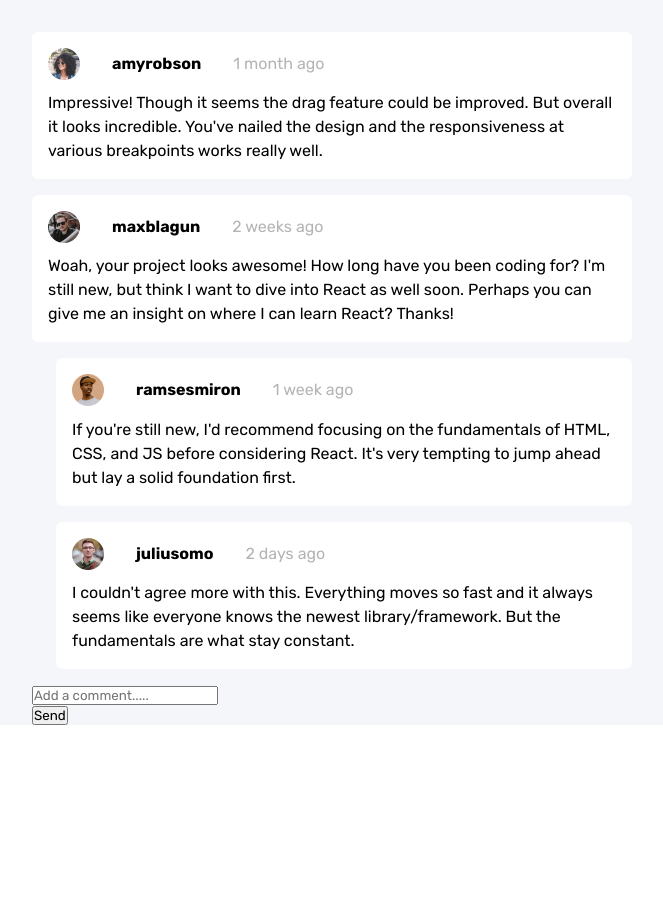
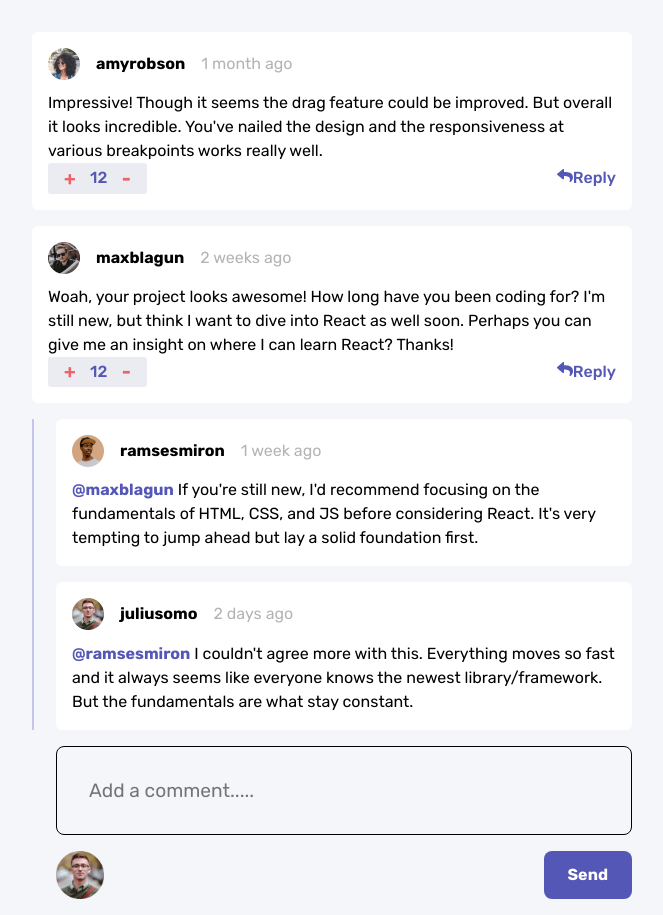
Before and after one commit to ShinobiKoda/comment-app, a React (Vite) app: page / in a window 1280 px wide. Shown: the whole page, without its empty margins (308-971 px from the left). Before the commit the page ends 800 px from the top, so only its background shows below. Built offline with nearby package versions, Linux system fonts and the light colour scheme; data requests are answered from the project's data file.

Commit message:
completed votes for comments

```diff
--- a/src/home.jsx
+++ b/src/home.jsx
@@ -1,14 +1,47 @@
 import useFetch from "./use_fetch";
+import { useState } from "react";
+import { useEffect } from "react";
+import image from "../public/images/avatars/image-juliusomo.png";
+import reply from "../public/images/icon-reply.svg"
 
 const Home = () => {
   const { data: comments, isLoading } = useFetch(
     "http://localhost:3000/comments"
   );
 
+  const [votes, setVotes] = useState({});
+
+  useEffect(() => {
+    if (comments && Array.isArray(comments)) {
+      const initialVotes = {};
+      comments.forEach(comment => {
+        initialVotes[comment.id] = 12; // Assuming each comment starts with 12 votes
+      });
+      setVotes(initialVotes);
+    }
+  }, [comments]);
+
+  const incrementValue = (commentId) => {
+    setVotes(prevVotes => ({
+      ...prevVotes,
+      [commentId]: prevVotes[commentId] + 1,
+    }));
+  };
+
+  const decrementValue = (commentId) => {
+    setVotes(prevVotes => ({
+      ...prevVotes,
+      [commentId]: prevVotes[commentId] > 0 ? prevVotes[commentId] - 1 : 0,
+    }));
+  };
+
+
+
+
   return (
     <div className="container">
       <div className="comments_container">
-        {isLoading && <p className="loading_text">Loading...</p>}
+        {/* {isLoading && <p className="loading_text">Loading...</p>} */}
         {comments &&
           comments.map((comment) => (
             <div className="comment_container box" key={comment.id}>
@@ -18,6 +51,16 @@ const Home = () => {
                 <span className="date_comment">{comment.createdAt}</span>
               </div>
               <p>{comment.content}</p>
+              <div className="vote_container">
+                <div className="votes">
+                  <button className="add" onClick={() => incrementValue(comment.id)}>+</button> <span className="result">{votes[comment.id]}</span><button className="minus" onClick={() => decrementValue(comment.id)}>-</button>
+                </div>
+                <div className="reply">
+                  <img src={reply} alt="" />
+                  <span>Reply</span>
+                </div>
+
+              </div>
             </div>
           ))}
         <div>
@@ -33,7 +76,7 @@ const Home = () => {
                         <span className="user_name">{reply.user.username}</span>
                         <span className="date_comment">{reply.createdAt}</span>
                         </div>
-                        <p>{reply.content}</p>
+                        <p><span className="replying_to">@{reply.replyingTo}</span> {reply.content}</p>
                       </div>
                     ))}
                 </div>
@@ -45,7 +88,7 @@ const Home = () => {
             <input type="text" placeholder="Add a comment....." />
           </div>
           <div className="send">
-            <img src="" alt="" />
+            <img src={image} alt="" />
             <button>Send</button>
           </div>
         </div>
--- a/src/index.css
+++ b/src/index.css
@@ -1,18 +1,30 @@
-@import url('https://fonts.googleapis.com/css2?family=Rubik:ital,wght@0,300..900;1,300..900&display=swap');
+@import url("https://fonts.googleapis.com/css2?family=Rubik:ital,wght@0,300..900;1,300..900&display=swap");
 
-:root{
+:root {
   --line-height: 1.5;
+  --Moderate-blue: hsl(238, 40%, 52%);
+  --Soft-Red: hsl(358, 79%, 66%);
+  --Light-grayish-blue: hsl(239, 57%, 85%);
+  --Pale-red: hsl(357, 100%, 86%);
+  --Dark-blue: hsl(212, 24%, 26%);
+  --Grayish-Blue: hsl(211, 10%, 45%);
+  --Light-gray: hsl(223, 19%, 93%);
+  --Very-light-gray: hsl(228, 33%, 97%);
+  --White: hsl(0, 0%, 100%);
 }
 
-
-*{
+* {
   margin: 0;
   padding: 0;
   box-sizing: border-box;
-  font-family: 'Rubik';
+  font-family: "Rubik";
 }
 
-.container{
+button{
+  cursor: pointer;
+}
+
+.container {
   width: 100%;
   height: 100%;
   color: #000;
@@ -20,7 +32,7 @@
   padding-top: 2rem;
 }
 
-.comments_container{
+.comments_container {
   display: flex;
   height: 100%;
   flex-direction: column;
@@ -30,7 +42,7 @@
   margin: 0 auto;
 }
 
-.comment_container{
+.comment_container {
   border-radius: 0.4rem;
   padding: 1rem;
   background-color: #fff;
@@ -39,14 +51,27 @@
   line-height: var(--line-height);
 }
 
-.replies_container{
+.replies_container {
   display: flex;
   flex-direction: column;
   gap: 1rem;
   margin-left: 1.5rem;
+  position: relative;
+
+  height: 100%;
 }
 
-.reply_container{
+.replies_container::before {
+  content: "";
+  position: absolute;
+  width: 0.1rem;
+  height: 100%;
+  left: -1.5rem;
+
+  background-color: var(--Light-grayish-blue);
+}
+
+.reply_container {
   border-radius: 0.4rem;
   padding: 1rem;
   background-color: #fff;
@@ -55,22 +80,108 @@
   line-height: var(--line-height);
 }
 
-.box img{
+.box img {
   height: auto;
   width: 2rem;
 }
 
-.profile{
+.profile {
   display: flex;
   align-items: center;
-  gap: 2rem;
+  gap: 1rem;
   margin-bottom: 0.7rem;
 }
 
-.profile .user_name{
+.profile .user_name {
   font-weight: bolder;
 }
 
-.profile .date_comment{
+.profile .date_comment {
   color: #b3b4b6;
 }
+
+.replying_to {
+  color: var(--Moderate-blue);
+  font-weight: 700;
+}
+
+.reply_input {
+  margin-left: 1.5rem;
+}
+
+.reply_input img {
+  height: auto;
+  width: 3rem;
+}
+
+.reply_input input {
+  padding: 2rem;
+  width: 100%;
+  border: none;
+  outline: none;
+  background: none;
+  font-size: 1.2rem;
+  border: 1px solid black;
+  border-radius: 0.5rem;
+}
+
+.reply_input .send {
+  display: flex;
+  justify-content: space-between;
+  margin: 1rem 0;
+}
+
+.reply_input .send button {
+  padding: 0.5rem 1.5rem;
+  border: none;
+  outline: none;
+  background-color: var(--Moderate-blue);
+  color: #fff;
+  font-weight: 700;
+  font-size: 1rem;
+  border-radius: 0.5rem;
+}
+
+.reply_input .send button:hover {
+  cursor: pointer;
+  opacity: 0.8;
+}
+
+.vote_container {
+  display: flex;
+  justify-content: space-between;
+  align-items: center;
+}
+
+.vote_container img {
+  height: auto;
+  width: 1rem;
+}
+
+.vote_container .votes {
+  display: flex;
+  align-items: center;
+  gap: 0.9rem;
+  background-color: var(--Light-gray);
+  padding: 0.2rem 1rem;
+  border-radius: 0.2rem;
+}
+
+.vote_container .votes button {
+  background: none;
+  border: none;
+  outline: none;
+  color: var(--Soft-Red);
+  font-weight: 700;
+  font-size: 1.2rem;
+}
+
+.vote_container .votes span,
+.vote_container .reply span{
+  color: var(--Moderate-blue);
+  font-weight: 500;
+}
+
+.vote_container .reply span:hover{
+  cursor: pointer;
+}
```
Also changed, not shown: src/votes.jsx (added).
